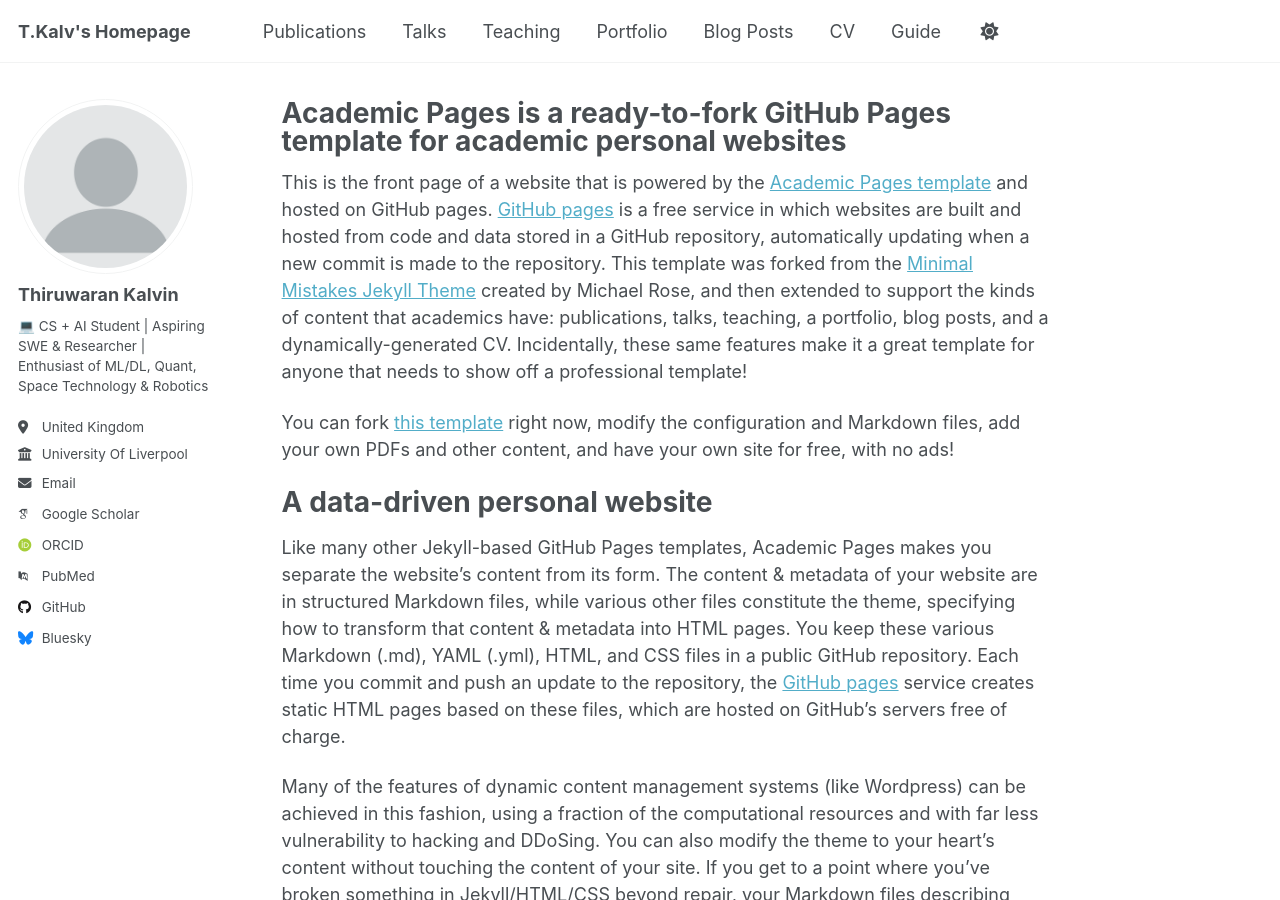
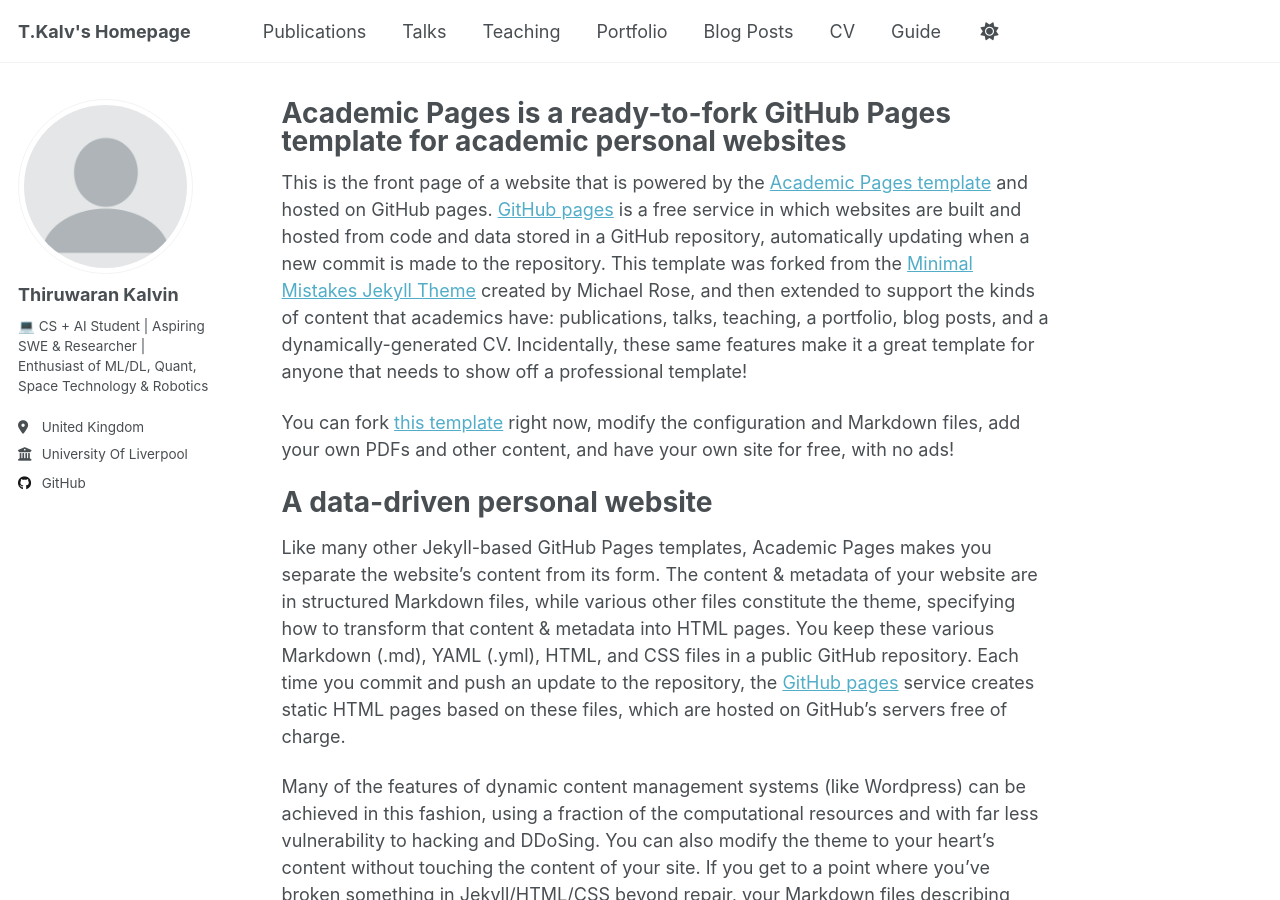
Before and after one commit to T-Kalv/T-Kalv.github.io, a Jekyll site: the page built from _pages/about.md, in a window 1280 px wide and 900 px high. Built offline with Jekyll 4.4.1, drawn with Linux system fonts in a browser that asks for light colours; some web fonts are replaced; a script that is not in the unit is left out.

Commit message:
Updated _config.yml

```diff
--- a/_config.yml
+++ b/_config.yml
@@ -29,17 +29,17 @@
   location         : "United Kingdom"
   employer         : "University Of Liverpool"
   uri              : # URL
-  email            : "none@example.org"
+  email            : #none@example.org
 
   # Academic websites
   academia         : # URL
   arxiv            : # URL - Update with the correct link to your profile
-  googlescholar    : "https://scholar.google.com/citations?user=PS_CX0AAAAAJ"
+  googlescholar    : #https://scholar.google.com/citations?user=PS_CX0AAAAAJ
   inspire-hep      : # URL
   impactstory      : # URL
-  orcid            : "http://orcid.org/yourorcidurl"
+  orcid            : #http://orcid.org/yourorcidurl
   semantic         : # URL
-  pubmed           : "https://www.ncbi.nlm.nih.gov/pubmed/?term=john+snow"
+  pubmed           : #https://www.ncbi.nlm.nih.gov/pubmed/?term=john+snow
   researchgate     : # URL
   scopus           : # URL
 
@@ -47,13 +47,13 @@
   bitbucket        : # Username - Update with your username on the site
   codepen          : # Username
   dribbble         : # Username
-  github           : "academicpages"
+  github           : "t-kalv"
   kaggle           : # Username
   stackoverflow    : # User number or user number and name (i.e., use "1" or "1/jeff-atwood")
 
   # Social media
   artstation       : # Username
-  bluesky          : "bsky.app" # Replace this with you Bluesky username
+  bluesky          : # Replace this with you Bluesky username
   facebook         : # Username
   flickr           : # Username
   foursquare       : # Username
```
